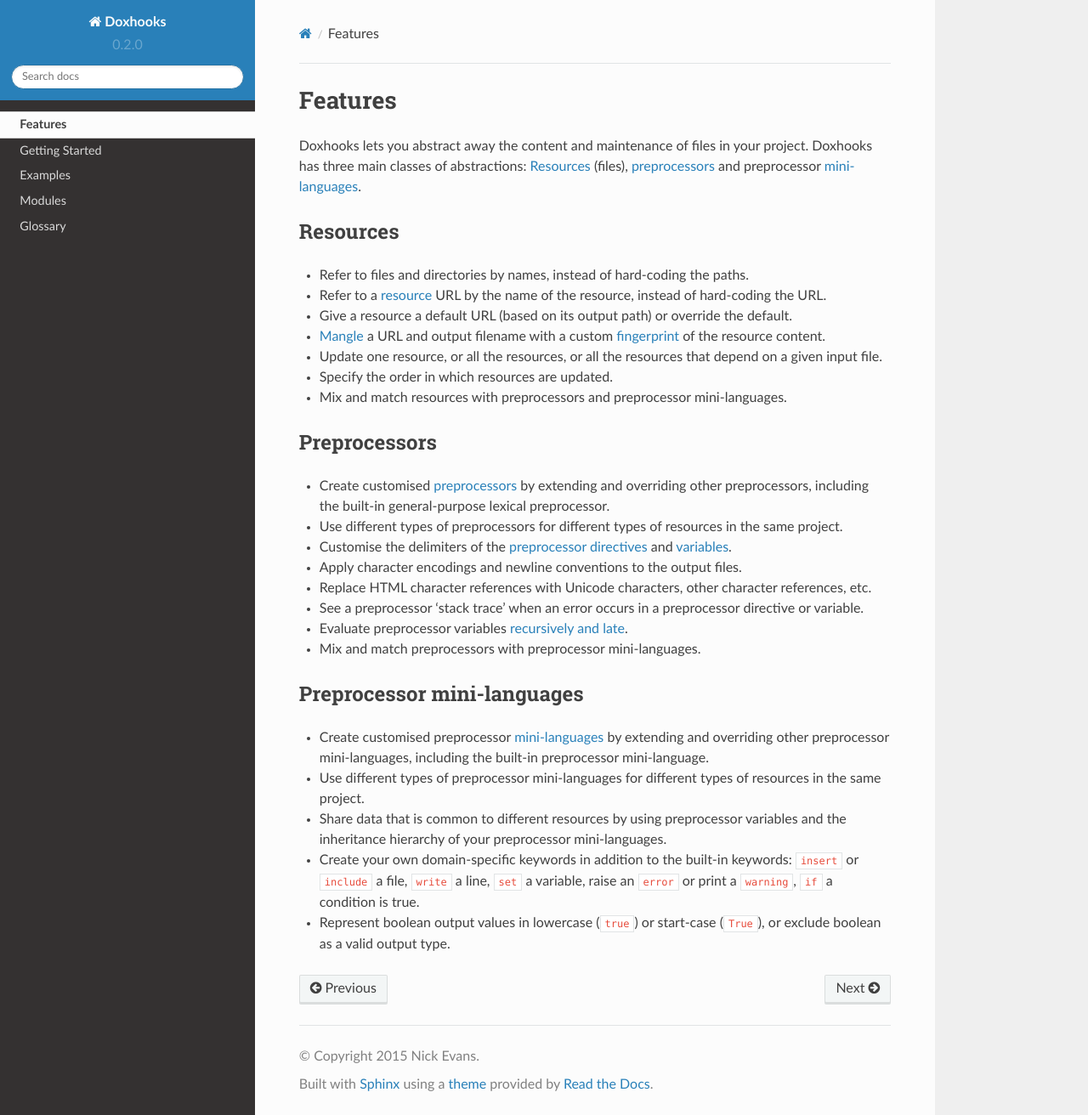
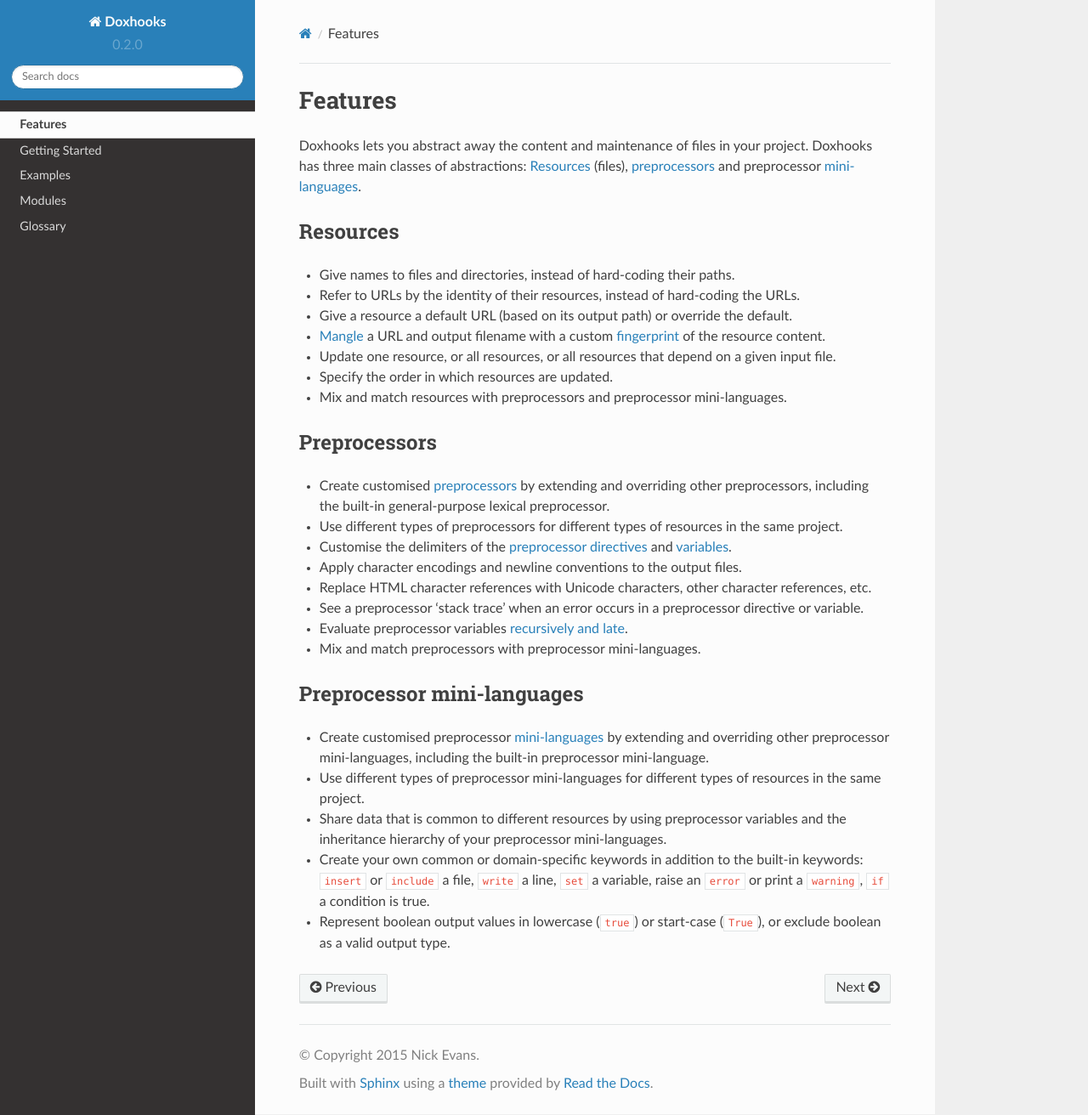
Before and after one commit to nre/Doxhooks, a Sphinx documentation site: the page built from docs/features.rst, in a window 1280 px wide and 1312 px high. Shown: the whole window at 85% size. Built offline with Sphinx 7.4.7 and the Read the Docs theme 2.0.0, drawn with Linux system fonts in a browser that asks for light colours.

```diff
--- a/docs/features.rst
+++ b/docs/features.rst
@@ -7,11 +7,11 @@ Doxhooks lets you abstract away the content and maintenance of files in your pro
 Resources
 *********
 
-* Refer to files and directories by names, instead of hard-coding the paths.
-* Refer to a `resource`:term: URL by the name of the resource, instead of hard-coding the URL.
+* Give names to files and directories, instead of hard-coding their paths.
+* Refer to URLs by the identity of their resources, instead of hard-coding the URLs.
 * Give a resource a default URL (based on its output path) or override the default.
 * `Mangle <fingerprint>`:term: a URL and output filename with a custom `fingerprint`:term: of the resource content.
-* Update one resource, or all the resources, or all the resources that depend on a given input file.
+* Update one resource, or all resources, or all resources that depend on a given input file.
 * Specify the order in which resources are updated.
 * Mix and match resources with preprocessors and preprocessor mini-languages.
 
@@ -35,5 +35,5 @@ Preprocessor mini-languages
 * Create customised preprocessor `mini-languages <mini-language>`:term: by extending and overriding other preprocessor mini-languages, including the built-in preprocessor mini-language.
 * Use different types of preprocessor mini-languages for different types of resources in the same project.
 * Share data that is common to different resources by using preprocessor variables and the inheritance hierarchy of your preprocessor mini-languages.
-* Create your own domain-specific keywords in addition to the built-in keywords: ``insert`` or ``include`` a file, ``write`` a line, ``set`` a variable, raise an ``error`` or print a ``warning``, ``if`` a condition is true.
+* Create your own common or domain-specific keywords in addition to the built-in keywords: ``insert`` or ``include`` a file, ``write`` a line, ``set`` a variable, raise an ``error`` or print a ``warning``, ``if`` a condition is true.
 * Represent boolean output values in lowercase (``true``) or start-case (``True``), or exclude boolean as a valid output type.
--- a/docs/getting_started.rst
+++ b/docs/getting_started.rst
@@ -10,6 +10,10 @@ Getting Started
 Doxhooks requires Python 3.3 (or a newer version).
 
 Mac and Windows users can `download Python <https://www.python.org/downloads/>`_ and install it. \*nix users can use their package manager.
+
+.. note::
+
+    It is unnecessary and `probably a bad idea to uninstall Python 2.x <https://docs.python.org/2.7/faq/installed.html#can-i-delete-python>`_.
 
 
 2. Install pip
```
Also changed, not shown: README.rst (+4 -4 lines).
